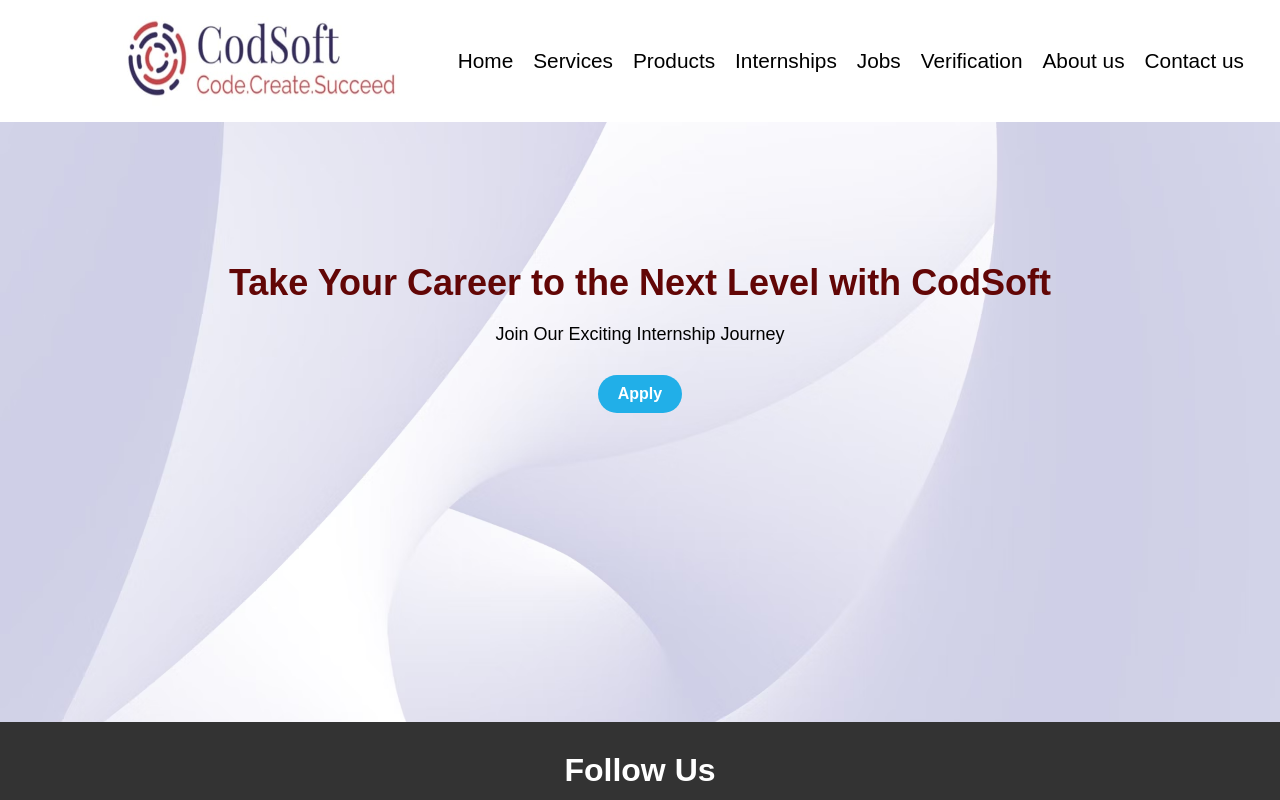
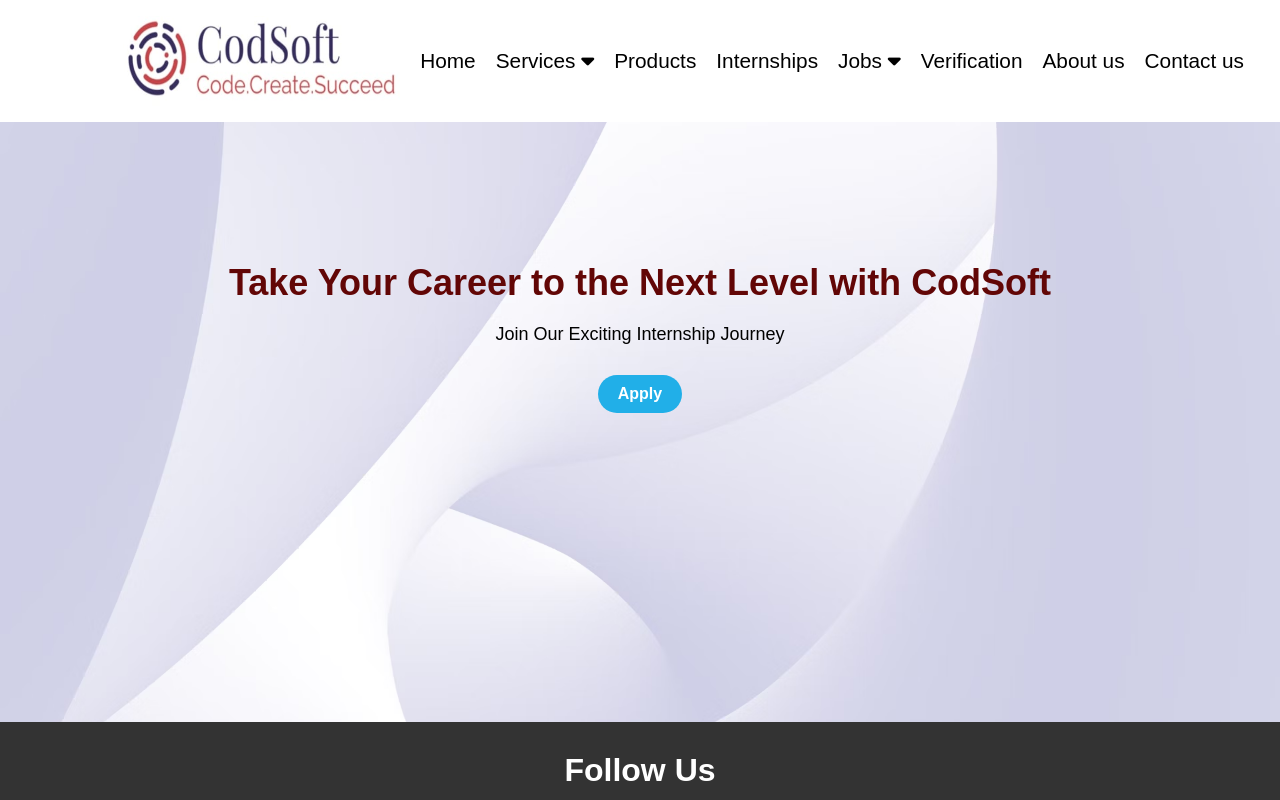
Before and after one commit to Engineer-Bhai/CODSOFT_Task_01, a plain HTML site: page index.html in a window 1280 px wide. Shown: the top 800 px of the page. Drawn offline with Linux system fonts and the light colour scheme.

Commit message:
initial commit

```diff
--- a/index.html
+++ b/index.html
@@ -20,10 +20,10 @@
       <nav>
         <ul>
           <li><a href="#">Home</a></li>
-          <li><a href="#">Services</a></li>
+          <li><a href="#">Services <i class="fa-solid fa-caret-down"></i></a></li>
           <li><a href="#">Products</a></li>
           <li><a href="#">Internships</a></li>
-          <li><a href="#">Jobs</a></li>
+          <li><a href="#">Jobs <i class="fa-solid fa-caret-down"></i></a></li>
           <li><a href="#">Verification</a></li>
           <li><a href="#">About us</a></li>
           <li><a href="#">Contact us</a></li>
```
